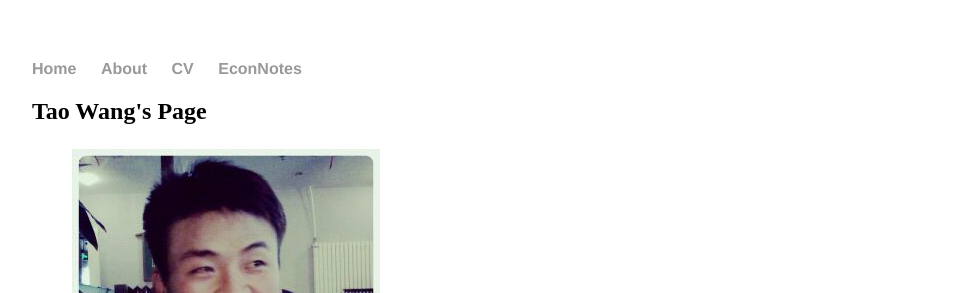
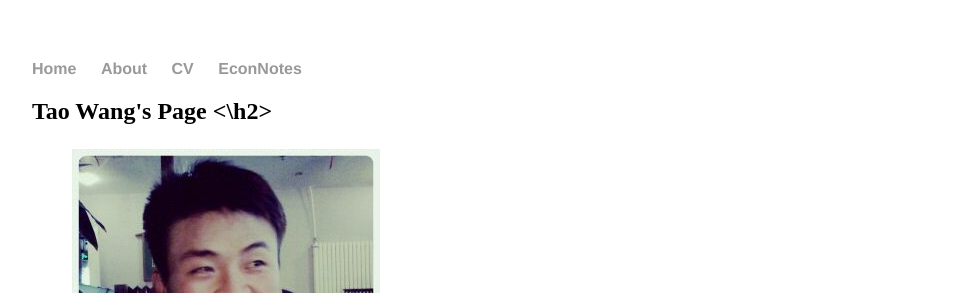
Before and after one commit to iworld1991/TaoWangEcon.github.io, a Jekyll site: the page built from index.html, in a window 1280 px wide. Shown: the top 293 px of the page, without its empty margins (160-1117 px from the left). Built offline with Jekyll 4.4.1, drawn with Linux system fonts in a browser that asks for light colours.

```diff
--- a/index.html
+++ b/index.html
@@ -3,7 +3,7 @@ layout: default
 title: Tao Wang's Personal Page
 ---
 <div class="blurb">
-	<h2> Tao Wang's Page <h2>
+	<h2> Tao Wang's Page <\h2>
 	<figure>
        <img src="/img/20121202023934.jpg"
          alt="Elephant at sunset">
```
